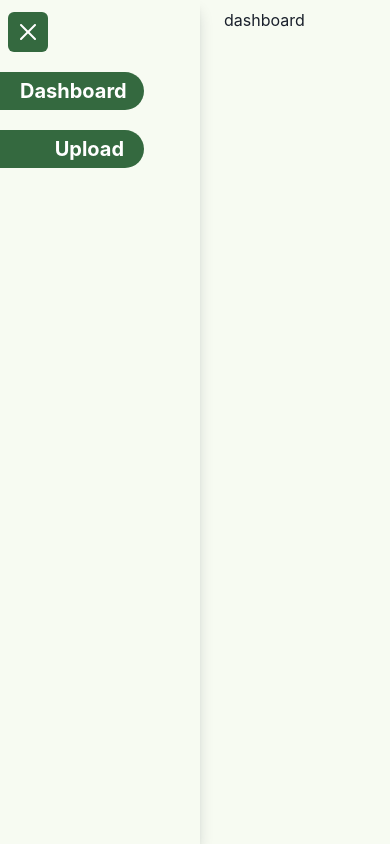
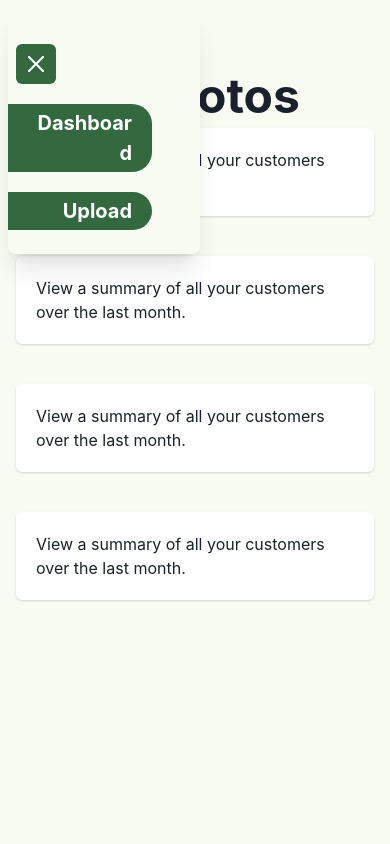
Before and after one commit to BustosAndrew/lawn-frontend, a React (Create React App) app: page / in a window 390 px wide. Built offline with nearby package versions, Linux system fonts and the light colour scheme.

Commit message:
responsive nav

```diff
--- a/src/App.js
+++ b/src/App.js
@@ -9,15 +9,53 @@ export default function App() {
 		useDisclosure({ defaultIsOpen: true })
 	const [hidden, setHidden] = useState(!isOpen)
 
-	const clicker = () => {}
-
-	const handleToggle = () => {
-		clicker() // Execute the clicker function
-		onToggle() // Toggle the disclosure state
-	}
-
 	return (
-		<div className='flex items-start'>
+		<div className='md:flex md:items-start flex-col md:flex-row'>
+			<div
+				{...getDisclosureProps()}
+				className='md:hidden fixed top-2 left-2 z-10 bg-[#f7fbf2] p-0 py-6 pr-12 shadow-xl rounded-lg'
+			>
+				<Stack mt={3} gap={5}>
+					<Button
+						bg='#34693F'
+						color='white'
+						ml={2}
+						w={10}
+						_hover={{ bg: "#6fab7b" }}
+						{...getButtonProps()}
+					>
+						<CloseIcon />
+					</Button>
+					<Link
+						href='/'
+						bg='#34693F'
+						color='white'
+						borderRightRadius={20}
+						py={1}
+						px={5}
+						w={36}
+						textAlign='right'
+					>
+						<Text fontWeight='bold' fontSize={20}>
+							Dashboard
+						</Text>
+					</Link>
+					<Link
+						href='/upload'
+						bg='#34693F'
+						color='white'
+						borderRightRadius={20}
+						py={1}
+						px={5}
+						w={36}
+						textAlign='right'
+					>
+						<Text fontWeight='bold' fontSize={20}>
+							Upload
+						</Text>
+					</Link>
+				</Stack>
+			</div>
 			<motion.div
 				{...getDisclosureProps()}
 				hidden={hidden}
@@ -28,10 +66,9 @@ export default function App() {
 				style={{
 					overflow: "hidden",
 					whiteSpace: "nowrap",
-					height: "100vh",
 					zIndex: 2,
 				}}
-				className='bg-[#f7fbf2] shadow-lg shadow-slate-900/20 shadow-b-2 shadow-r-[3px] shadow-[#f7fbf2]]'
+				className='hidden md:block bg-[#f7fbf2] shadow-lg shadow-slate-900/20 shadow-b-2 shadow-r-[3px] shadow-[#f7fbf2]] sm:fixed sm:top-0 sm:left-0 sm:h-screen'
 			>
 				<Stack mt={3} gap={5}>
 					<Button
@@ -75,22 +112,17 @@ export default function App() {
 				</Stack>
 			</motion.div>
 			<Button
-				style={{
-					position: "absolute",
-					top: 0,
-					left: 0,
-					zIndex: 0,
-				}}
+				className='absolute top-0 left-4 mt-4 z-0 w-10'
 				{...getButtonProps()}
-				onClick={handleToggle}
 			>
 				<HamburgerIcon />
 			</Button>
 			<div
-				style={{
-					marginLeft: `${!isOpen ? "3.5rem" : "1rem"}`,
-					transition: "margin-left 0.1s ease",
-				}}
+				className={
+					isOpen
+						? "w-full md:ml-44 ml-0 md:transition-all md:duration-500 duration-0 md:ease-in-out"
+						: "w-full md:ml-10 ml-0 md:transition-all md:duration-500 duration-0 md:ease-in-out"
+				}
 			>
 				<Outlet />
 			</div>
--- /dev/null
+++ b/src/components/Card.js
@@ -0,0 +1,17 @@
+import {
+	Card as UICard,
+	CardHeader,
+	CardBody,
+	CardFooter,
+	Text,
+} from "@chakra-ui/react"
+
+export const Card = ({ ...rest }) => {
+	return (
+		<UICard {...rest}>
+			<CardBody>
+				<Text>View a summary of all your customers over the last month.</Text>
+			</CardBody>
+		</UICard>
+	)
+}
--- a/src/index.css
+++ b/src/index.css
@@ -1,6 +1,7 @@
-@import "tailwindcss/base";
-@import "tailwindcss/components";
-@import "tailwindcss/utilities";
+@tailwind base;
+@tailwind components;
+@tailwind utilities;
+@tailwind screens;
 
 body {
 	margin: 0;
--- a/src/routes/dashboard.js
+++ b/src/routes/dashboard.js
@@ -1,5 +1,18 @@
-import { Box } from "@chakra-ui/react"
+import { Box, Stack, Heading, Flex } from "@chakra-ui/react"
+import { Card } from "../components/Card"
 
 export const Dashboard = () => {
-	return <Box m={2}>dashboard</Box>
+	return (
+		<Box m={4} maxW='4xl'>
+			<Stack>
+				<Heading size='3xl'>Your Photos</Heading>
+				<Stack direction={["column", "row"]} gap={10} wrap='wrap'>
+					<Card flexBasis={["100%", "calc(30.333% - 8px)"]} />
+					<Card flexBasis={["100%", "calc(30.333% - 8px)"]} />
+					<Card flexBasis={["100%", "calc(30.333% - 8px)"]} />
+					<Card flexBasis={["100%", "calc(30.333% - 8px)"]} />
+				</Stack>
+			</Stack>
+		</Box>
+	)
 }
```
